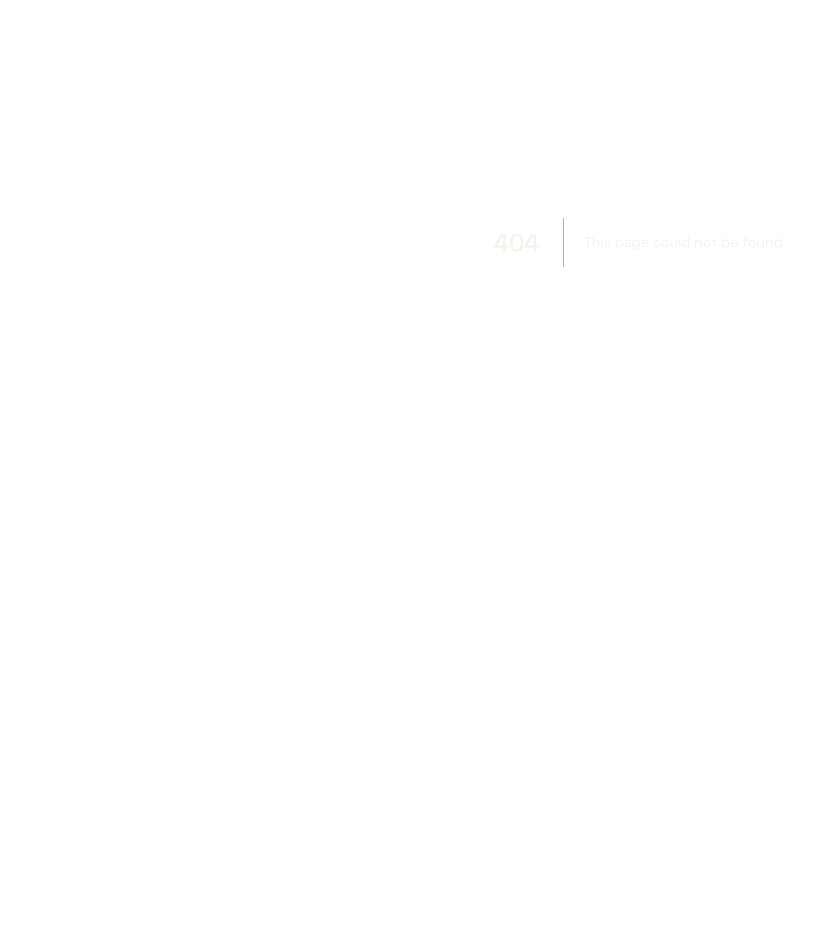
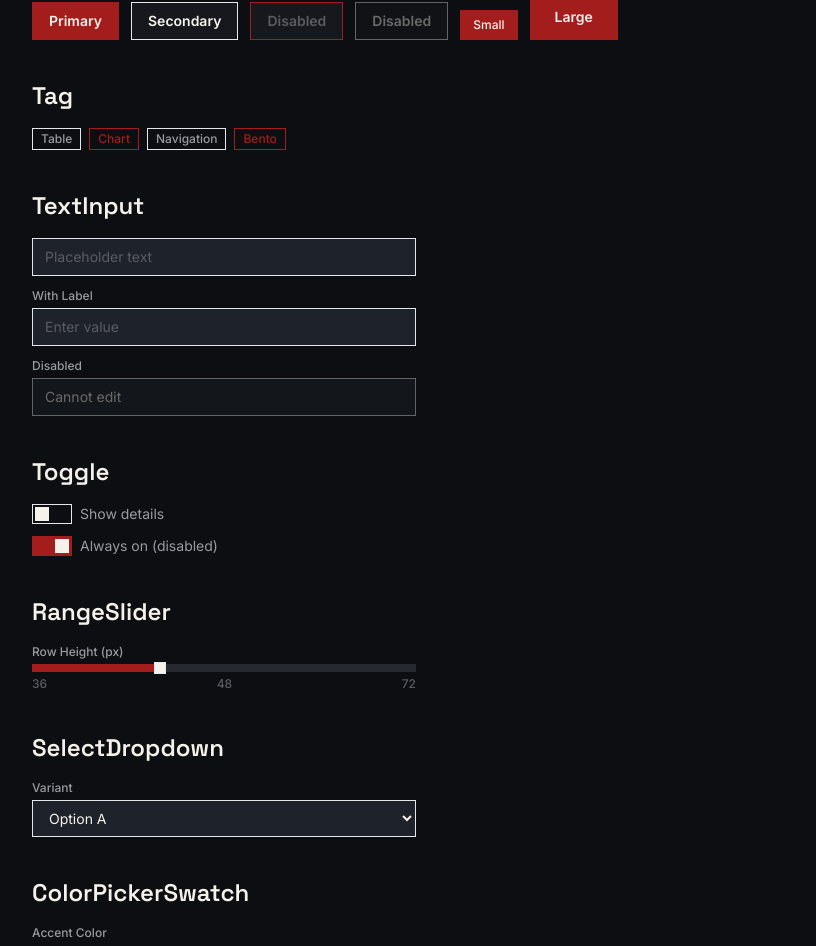
Before and after one commit to j0nsss/ApexUi, a Next.js app: page /dev/components in a window 1280 px wide. Before the commit this address had no page. Shown: the part 158-1104 px from the top of the page, without its empty margins (0-816 px from the left). Before the commit the page ends 800 px from the top, so only its background shows below. Built offline with nearby package versions, Linux system fonts and the light colour scheme.

Commit message:
feat: complete Phase 1 — Design System & Shared Primitives
- Section 1.4: MotionContext + motion variants (panel, sheet, overlay)
- MotionProvider integrated into root layout
- /dev/components page for visual verification
- Downgraded framer-motion to 11.x per PRD spec

```diff
--- /dev/null
+++ b/app/dev/components/page.tsx
@@ -0,0 +1,175 @@
+"use client";
+
+import { useState } from "react";
+import { Button } from "@/components/ui/button";
+import { Tag } from "@/components/ui/tag";
+import { TextInput } from "@/components/ui/text-input";
+import { Toggle } from "@/components/ui/toggle";
+import { RangeSlider } from "@/components/ui/range-slider";
+import { SelectDropdown } from "@/components/ui/select-dropdown";
+import { ColorPickerSwatch } from "@/components/ui/color-picker-swatch";
+import { FlatTab } from "@/components/ui/flat-tab";
+import { IconButton } from "@/components/ui/icon-button";
+import { Badge } from "@/components/ui/badge";
+import { EmptyState } from "@/components/ui/empty-state";
+import { LoadingSpinner } from "@/components/ui/loading-spinner";
+import { Maximize2 } from "lucide-react";
+
+const TABS = [
+  { label: "Code", value: "code" },
+  { label: "Customize", value: "customize" },
+];
+
+const DROPDOWN_OPTIONS = [
+  { label: "Option A", value: "a" },
+  { label: "Option B", value: "b" },
+  { label: "Option C", value: "c" },
+];
+
+const PALETTE = [
+  "#A31D1D",
+  "#1D3A8A",
+  "#1D8A4A",
+  "#8A6A1D",
+  "#6B21A8",
+  "#0D9488",
+  "#F5F2EB",
+  "#9A9BA0",
+];
+
+export default function DevComponentsPage() {
+  const [toggleOn, setToggleOn] = useState(false);
+  const [sliderVal, setSliderVal] = useState(48);
+  const [dropdownVal, setDropdownVal] = useState("a");
+  const [colorVal, setColorVal] = useState("#A31D1D");
+  const [activeTab, setActiveTab] = useState("code");
+
+  return (
+    <div className="min-h-screen bg-base text-primary p-8">
+      <h1 className="text-h1 mb-8">Component Library — Dev Preview</h1>
+
+      <section className="mb-10">
+        <h2 className="text-h2 mb-4">Button</h2>
+        <div className="flex flex-wrap gap-3 items-end">
+          <Button variant="primary">Primary</Button>
+          <Button variant="secondary">Secondary</Button>
+          <Button variant="primary" disabled>
+            Disabled
+          </Button>
+          <Button variant="secondary" disabled>
+            Disabled
+          </Button>
+          <Button variant="primary" size="sm">
+            Small
+          </Button>
+          <Button variant="primary" size="lg">
+            Large
+          </Button>
+        </div>
+      </section>
+
+      <section className="mb-10">
+        <h2 className="text-h2 mb-4">Tag</h2>
+        <div className="flex flex-wrap gap-2">
+          <Tag label="Table" />
+          <Tag label="Chart" variant="accent" />
+          <Tag label="Navigation" />
+          <Tag label="Bento" variant="accent" />
+        </div>
+      </section>
+
+      <section className="mb-10 max-w-sm">
+        <h2 className="text-h2 mb-4">TextInput</h2>
+        <div className="flex flex-col gap-3">
+          <TextInput placeholder="Placeholder text" />
+          <TextInput label="With Label" placeholder="Enter value" />
+          <TextInput label="Disabled" disabled value="Cannot edit" />
+        </div>
+      </section>
+
+      <section className="mb-10">
+        <h2 className="text-h2 mb-4">Toggle</h2>
+        <div className="flex flex-col gap-3">
+          <Toggle checked={toggleOn} onChange={setToggleOn} label="Show details" />
+          <Toggle checked={true} onChange={() => {}} label="Always on (disabled)" />
+        </div>
+      </section>
+
+      <section className="mb-10 max-w-sm">
+        <h2 className="text-h2 mb-4">RangeSlider</h2>
+        <RangeSlider
+          value={sliderVal}
+          onChange={setSliderVal}
+          min={36}
+          max={72}
+          step={4}
+          label="Row Height (px)"
+        />
+      </section>
+
+      <section className="mb-10 max-w-sm">
+        <h2 className="text-h2 mb-4">SelectDropdown</h2>
+        <SelectDropdown
+          value={dropdownVal}
+          onChange={setDropdownVal}
+          options={DROPDOWN_OPTIONS}
+          label="Variant"
+        />
+      </section>
+
+      <section className="mb-10 max-w-sm">
+        <h2 className="text-h2 mb-4">ColorPickerSwatch</h2>
+        <ColorPickerSwatch
+          value={colorVal}
+          onChange={setColorVal}
+          palette={PALETTE}
+          label="Accent Color"
+        />
+      </section>
+
+      <section className="mb-10">
+        <h2 className="text-h2 mb-4">FlatTab / TabGroup</h2>
+        <FlatTab tabs={TABS} activeTab={activeTab} onChange={setActiveTab} />
+        <div className="p-4 border border-t-0 border-default text-body text-secondary">
+          {activeTab === "code" ? "Code panel content" : "Customize panel content"}
+        </div>
+      </section>
+
+      <section className="mb-10">
+        <h2 className="text-h2 mb-4">IconButton</h2>
+        <div className="flex flex-wrap gap-2 items-end">
+          <IconButton icon={<Maximize2 />} label="Full screen" size={16} />
+          <IconButton icon={<Maximize2 />} label="Full screen" size={20} />
+          <IconButton icon={<Maximize2 />} label="Full screen" size={24} />
+          <IconButton icon={<Maximize2 />} label="Disabled" disabled />
+        </div>
+      </section>
+
+      <section className="mb-10">
+        <h2 className="text-h2 mb-4">Badge / CopyCount</h2>
+        <div className="flex gap-2">
+          <Badge count={42} />
+          <Badge count={1500} max={999} />
+          <Badge count={0} />
+        </div>
+      </section>
+
+      <section className="mb-10">
+        <h2 className="text-h2 mb-4">EmptyState</h2>
+        <EmptyState
+          title="No components found"
+          description="Try adjusting your search or filter criteria."
+        />
+      </section>
+
+      <section className="mb-10">
+        <h2 className="text-h2 mb-4">LoadingSpinner</h2>
+        <div className="flex gap-3 items-center">
+          <LoadingSpinner size={16} />
+          <LoadingSpinner size={24} />
+          <LoadingSpinner size={32} />
+        </div>
+      </section>
+    </div>
+  );
+}
--- a/app/layout.tsx
+++ b/app/layout.tsx
@@ -1,5 +1,6 @@
 import type { Metadata } from "next";
 import { Inter, Space_Grotesk, JetBrains_Mono } from "next/font/google";
+import { MotionProvider } from "@/lib/motion-context";
 import "./globals.css";
 
 const inter = Inter({
@@ -36,7 +37,7 @@ export default function RootLayout({
       <body
         className={`${inter.variable} ${spaceGrotesk.variable} ${jetbrainsMono.variable} antialiased`}
       >
-        {children}
+        <MotionProvider>{children}</MotionProvider>
       </body>
     </html>
   );
--- /dev/null
+++ b/lib/motion-context.tsx
@@ -0,0 +1,32 @@
+"use client";
+
+import { createContext, useContext, useEffect, useState } from "react";
+import type { ReactNode } from "react";
+
+interface MotionContextValue {
+  shouldAnimate: boolean;
+}
+
+const MotionContext = createContext<MotionContextValue>({ shouldAnimate: true });
+
+export function MotionProvider({ children }: { children: ReactNode }) {
+  const [shouldAnimate, setShouldAnimate] = useState(true);
+
+  useEffect(() => {
+    const mq = window.matchMedia("(prefers-reduced-motion: reduce)");
+    setShouldAnimate(!mq.matches);
+
+    const handler = (e: MediaQueryListEvent) => {
+      setShouldAnimate(!e.matches);
+    };
+
+    mq.addEventListener("change", handler);
+    return () => mq.removeEventListener("change", handler);
+  }, []);
+
+  return <MotionContext.Provider value={{ shouldAnimate }}>{children}</MotionContext.Provider>;
+}
+
+export function useReducedMotion(): MotionContextValue {
+  return useContext(MotionContext);
+}
--- a/package.json
+++ b/package.json
@@ -14,7 +14,7 @@
   },
   "dependencies": {
     "clsx": "^2.1.1",
-    "framer-motion": "^12.42.2",
+    "framer-motion": "^11.18.2",
     "lucide-react": "^1.25.0",
     "next": "^14.2.35",
     "react": "^18",
```
Also changed, not shown: lib/motion-variants.ts (added, +31 -0 lines), 1 other file (tests, documents, lock files or other folders).
